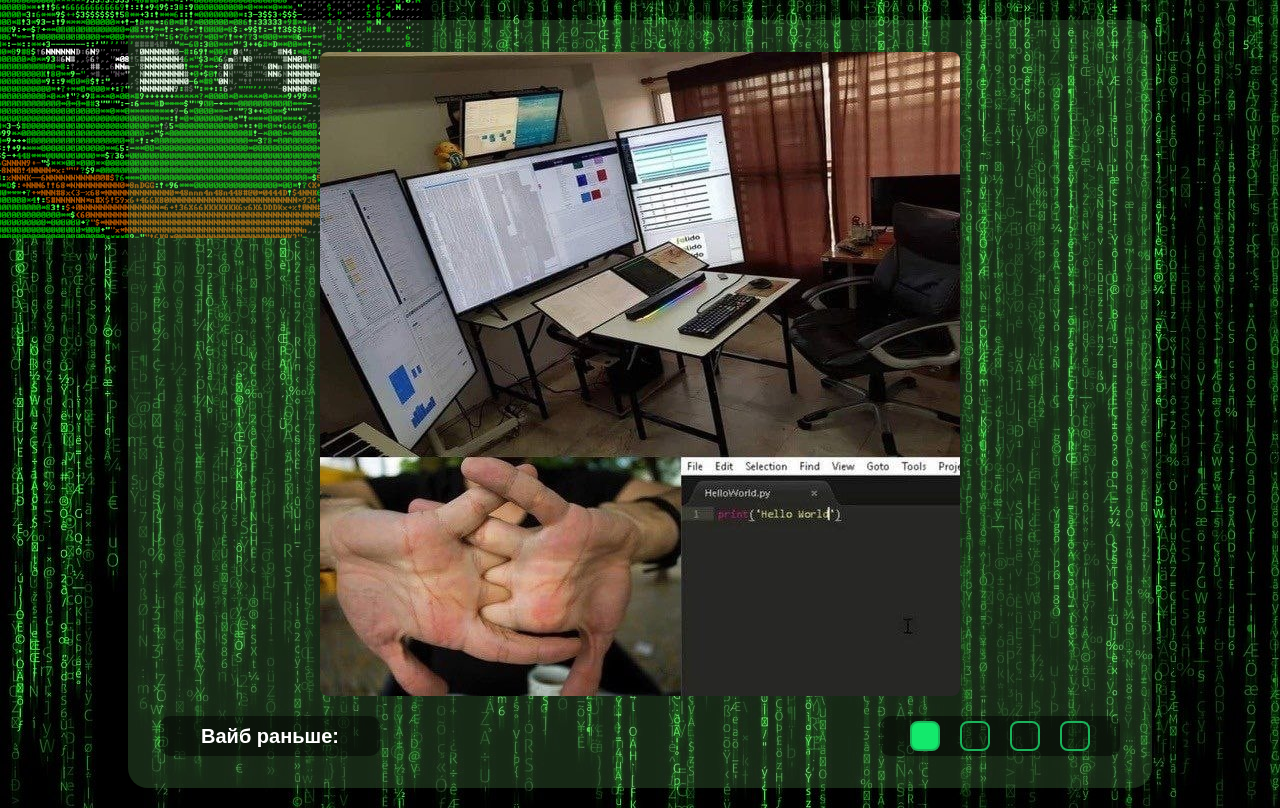
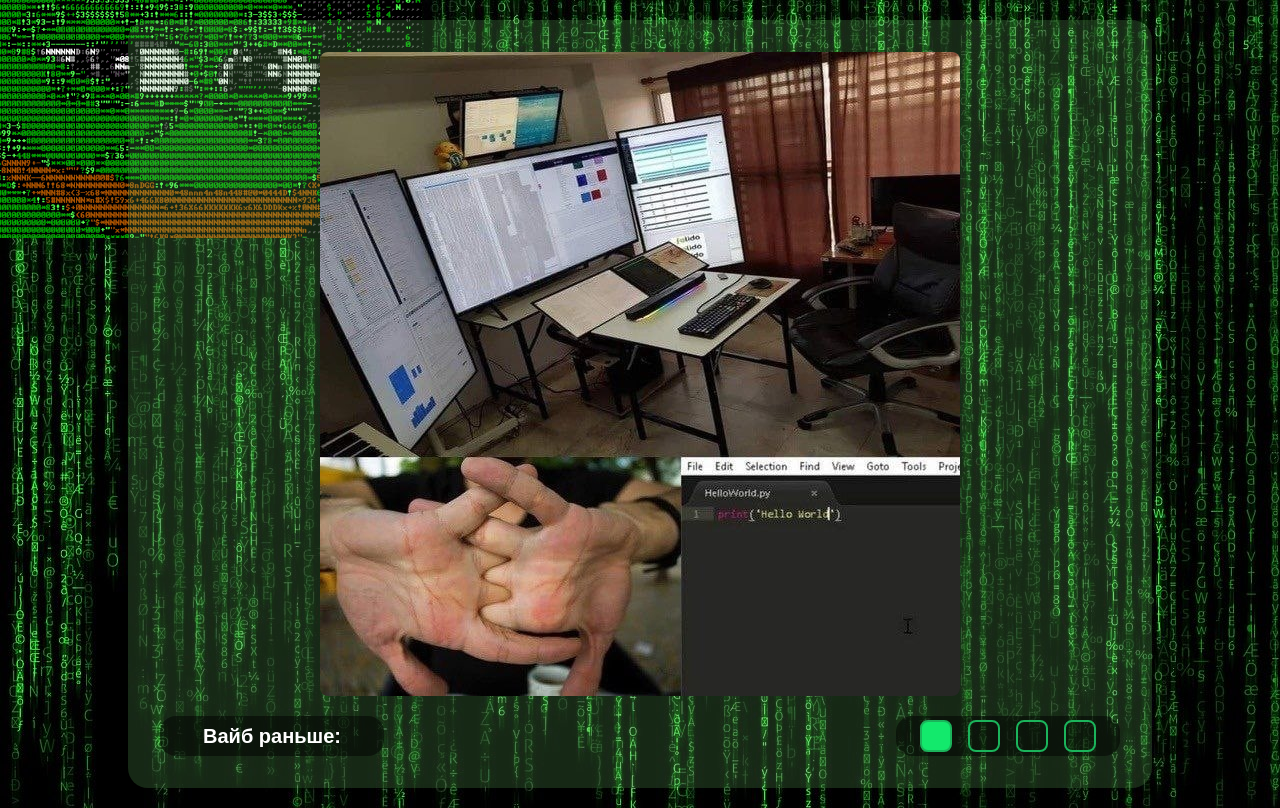
Before and after one commit to Kolxoznek/cssMemeSlider, a plain HTML site: page cssMemeSlider/index.html in a window 1280 px wide. Drawn offline with Linux system fonts and the light colour scheme.

Commit message:
fix: replace px with rem (Ср, сен 11, 2024 11:31:46 )

```diff
--- a/cssMemeSlider/style.css
+++ b/cssMemeSlider/style.css
@@ -1,7 +1,6 @@
 * {
     padding: 0;
     margin: 0;
-    font-size: 0;
     font-family: sans-serif;
 }
 
@@ -15,11 +14,11 @@ body {
 }
 
 .container {
-    max-width: 960px;
+    max-width: 60rem;
     margin: 0 auto;
-    padding: 32px;
-    margin: 20px;
-    border-radius: 20px;
+    padding: 2rem;
+    margin: 1.25rem;
+    border-radius: 1.25rem;
     background: rgba(111, 197, 107, 0.2);
     display: grid;
     grid-template-columns: 2fr 1fr;
@@ -32,7 +31,7 @@ body {
 
 .slider {
     width: 100%;
-    margin-bottom: 20px;
+    margin-bottom: 1.25rem;
     grid-column: 1/3;
     overflow: hidden;
 }
@@ -52,19 +51,19 @@ body {
 }
 
 .slide__img {
-    max-width: 640px;
+    max-width: 40rem;
     display: block;
     margin: 0 auto;
-    border-radius: 8px;
+    border-radius: 0.5rem;
 }
 
 .slider-descr {
-    width: 220px;
-    height: 40px;
+    width: 14rem;
+    height: 2.5rem;
     display: flex;
     align-items: center;
     overflow: hidden;
-    border-radius: 10px;
+    border-radius: 1rem;
     background: rgba(0, 0, 0, 0.5);
 }
 
@@ -80,21 +79,21 @@ body {
     flex: 0 0 auto;
     width: 25%;
     text-align: center;
-    font-size: 20px;
+    font-size: 1.25rem;
     color: #fff;
 }
 
 .navigation {
     justify-self: end;
-    padding: 0px 20px;
-    border-radius: 10px;
+    padding: 0 1rem;
+    border-radius: 1rem;
     display: flex;
     background: rgba(0, 0, 0, 0.5);
 }
 
 .dot {
-    width: 50px;
-    height: 40px;
+    width: 3rem;
+    height: 2.5rem;
     display: flex;
     justify-content: center;
     align-items: center;
@@ -103,11 +102,11 @@ body {
 
 .dot span {
     display: block;
-    width: 30px;
-    height: 30px;
+    width: 2rem;
+    height: 2rem;
     box-sizing: border-box;
-    border: 2px solid #1bb45b;
-    border-radius: 8px;
+    border: 0.125rem solid #1bb45b;
+    border-radius: 0.5rem;
     transition: all 0.5s;
 }
 
@@ -162,8 +161,8 @@ body {
     .container {
         grid-template-columns: 1fr;
         grid-template-rows: 1fr max-content max-content;
-        padding: 10px;
-        margin: 10px;
+        padding: 1rem;
+        margin: 1rem;
     }
     .slider {
         grid-column: auto;
@@ -175,6 +174,6 @@ body {
         order: 2;
     }
     .navigation {
-        margin: 0 auto 20px;
+        margin: 0 auto 1.25rem;
     }
 }
```
